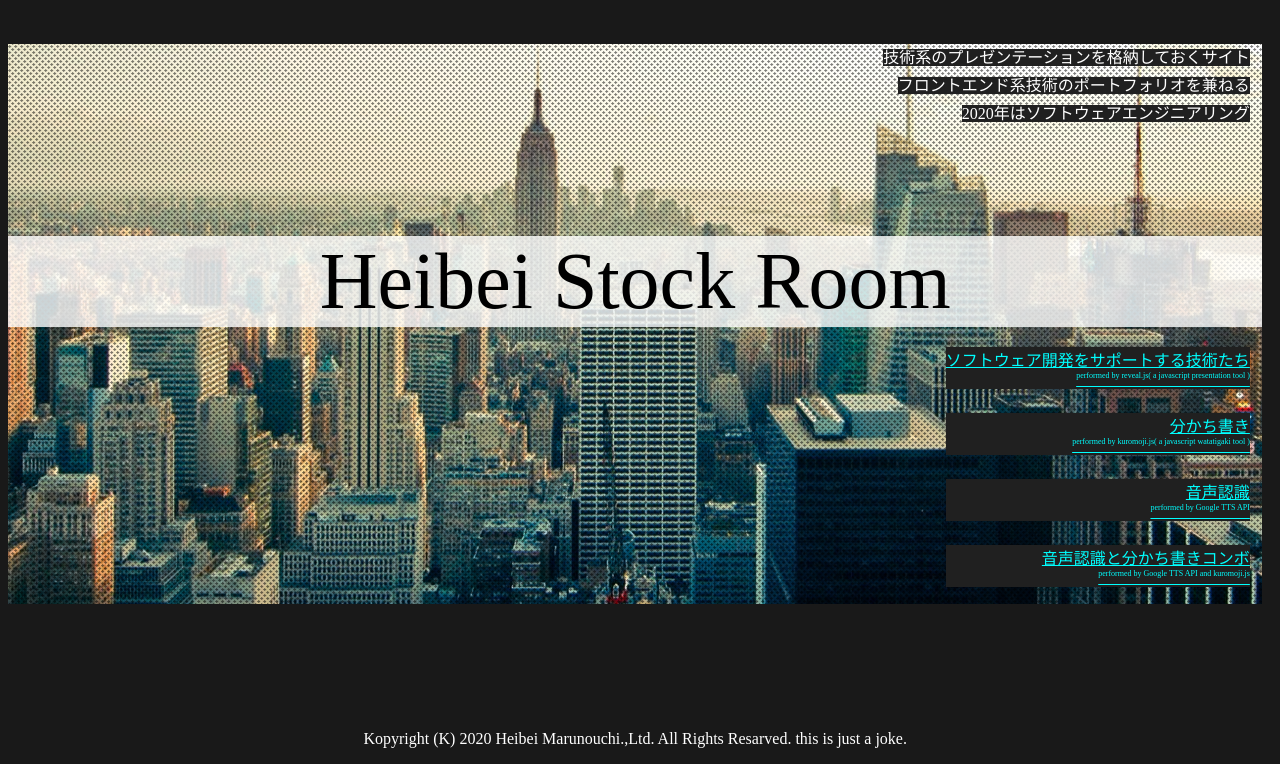
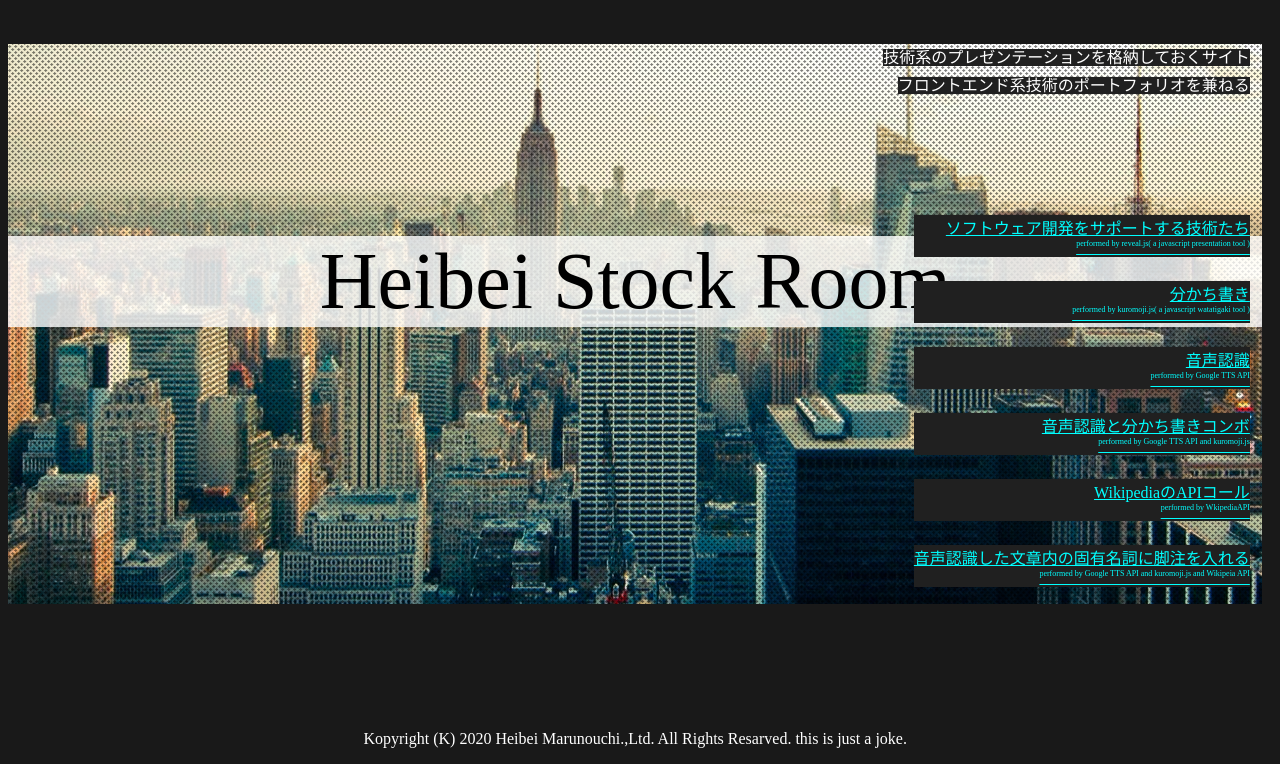
Before and after one commit to heibei2020/heibei2020.github.io, a website: page index.html in a window 1280 px wide. Shown: the part 36-800 px from the top of the page. Drawn offline with Linux system fonts and the light colour scheme.

Commit message:
refine index and css

```diff
--- a/index.html
+++ b/index.html
@@ -128,7 +128,6 @@
 		<div class="contentplace">
 			<span class="contenttext">技術系のプレゼンテーションを格納しておくサイト</span><br>
 			<span class="contenttext">フロントエンド系技術のポートフォリオを兼ねる</span><br>
-			<span class="contenttext">2020年はソフトウェアエンジニアリング</span>
 		</div>
 
 		<div class="linkitemlist">
@@ -140,6 +139,11 @@
 			<span class="linkitemdisc"> performed by Google TTS API</span></a></div>
 			<div class="linkitem"> <a href="./ttsAndSplitext/">音声認識と分かち書きコンボ<br>
 			<span class="linkitemdisc"> performed by Google TTS API and kuromoji.js</span></a></div>
+			<div class="linkitem"> <a href="./wikipedia/">WikipediaのAPIコール<br>
+			<span class="linkitemdisc"> performed by WkipediaAPI</span></a></div>
+			<div class="linkitem"> <a href="./ttsAndSupplement">音声認識した文章内の固有名詞に脚注を入れる<br>
+			<span class="linkitemdisc"> performed by Google TTS API and kuromoji.js and Wikipeia API</span></a></div>
+		</div>
 		</div>
 	</div>
 	<div id="pagefooter">
--- a/ttsAndSupplement/style.css
+++ b/ttsAndSupplement/style.css
@@ -20,5 +20,6 @@
     }
     #thirdpanel {
       flex-grow: 1;
+      width:50%;
     }
   }
```
